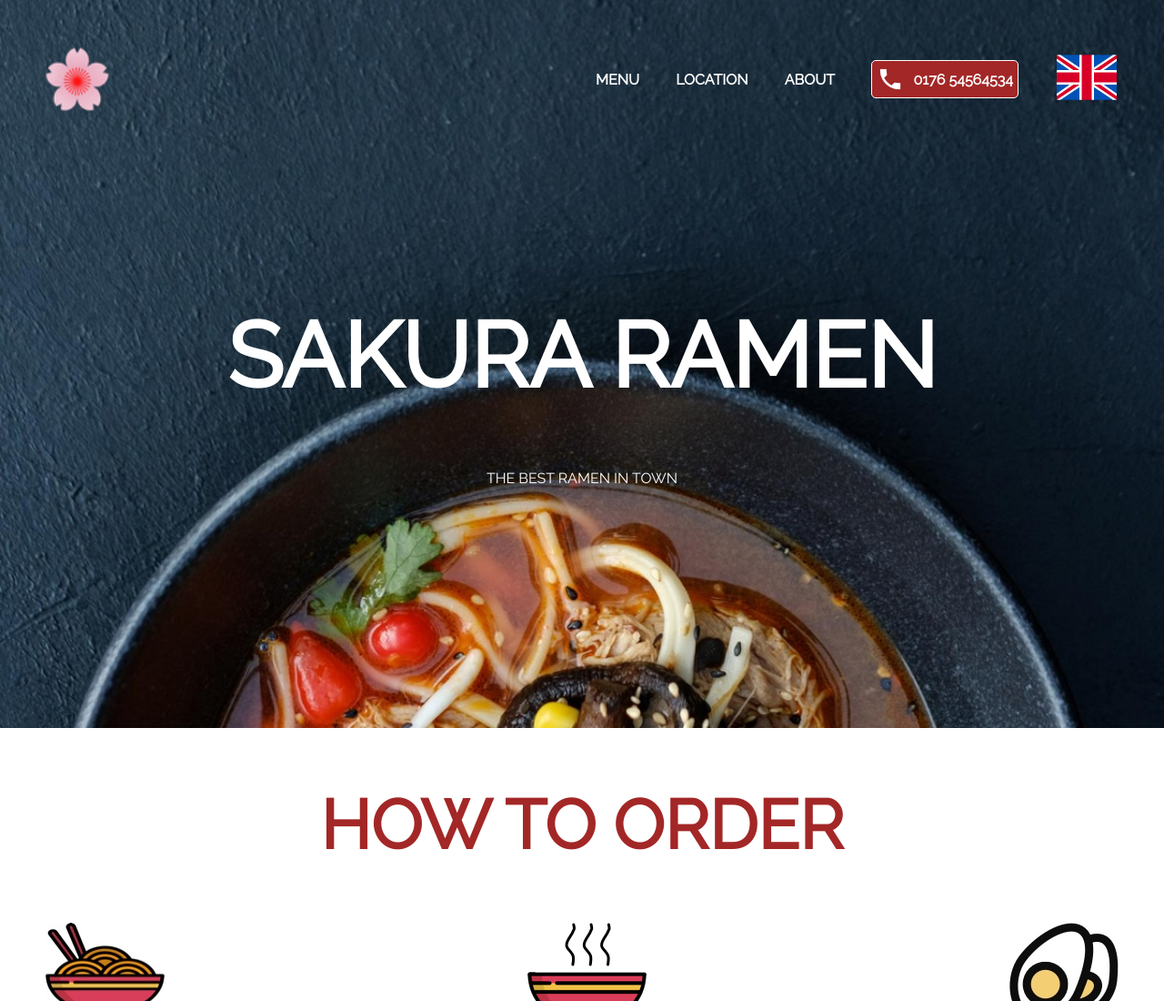
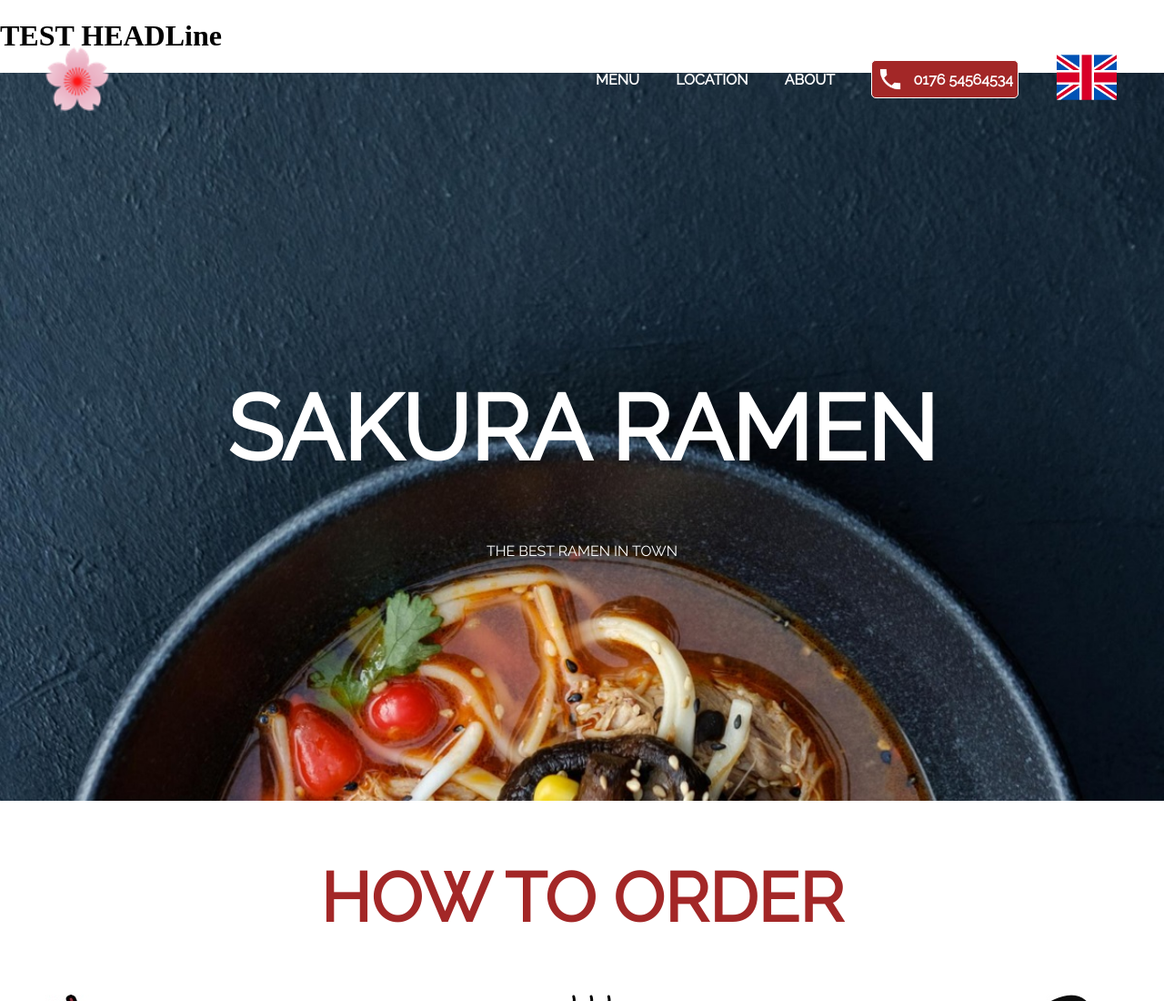
Before and after one commit to MartinUnger98/Sakura-Ramen, a plain HTML site: page index.html in a window 1280 px wide. Shown: the top 1100 px of the page at 91% size. Drawn offline with Linux system fonts and the light colour scheme.

Commit message:
added headline

```diff
--- a/index.html
+++ b/index.html
@@ -21,7 +21,7 @@
   </head>
 
   <body>
-
+    <h1>TEST HEADLine</h1>
     <div>
       <div class="header">
         <div class="navigation">
```
